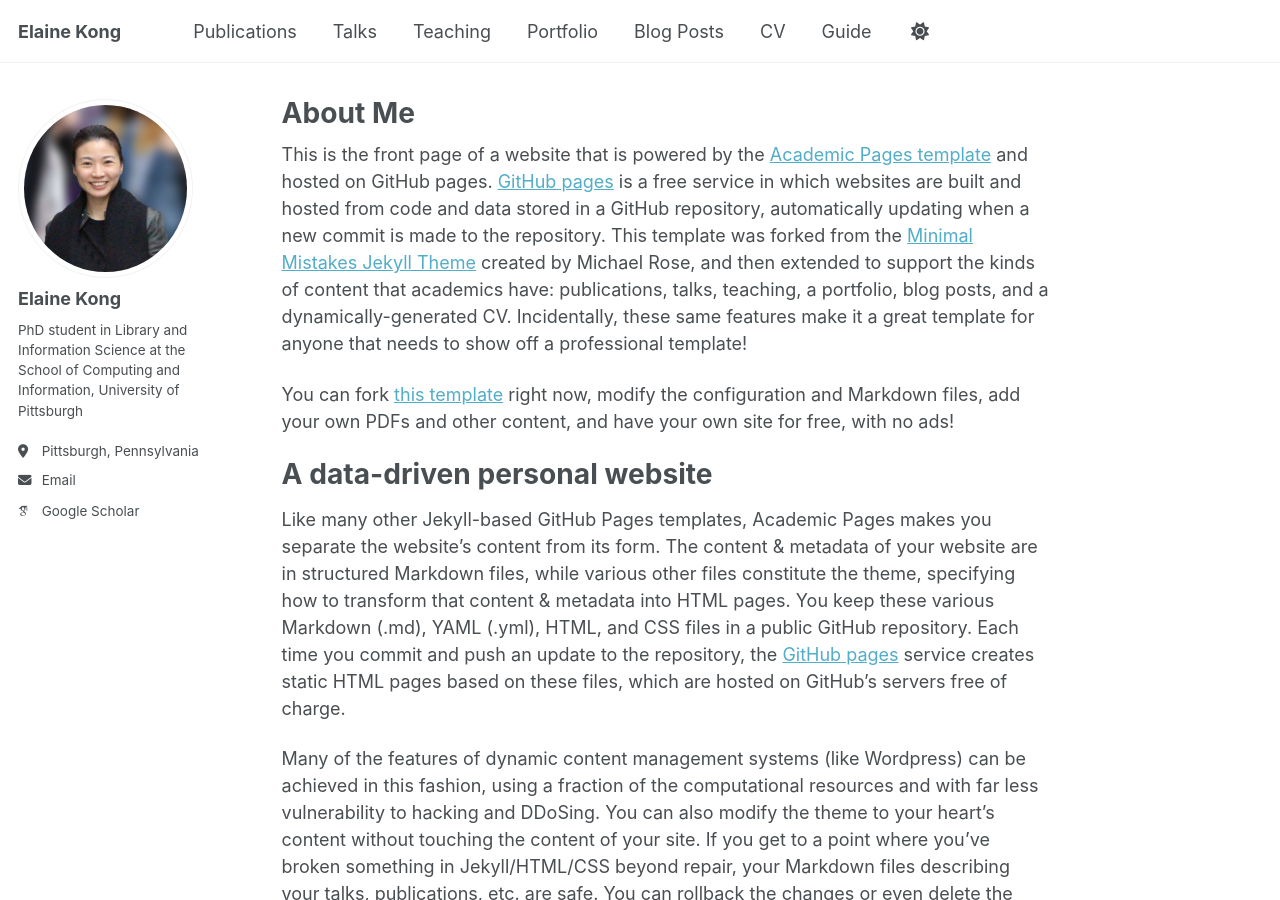
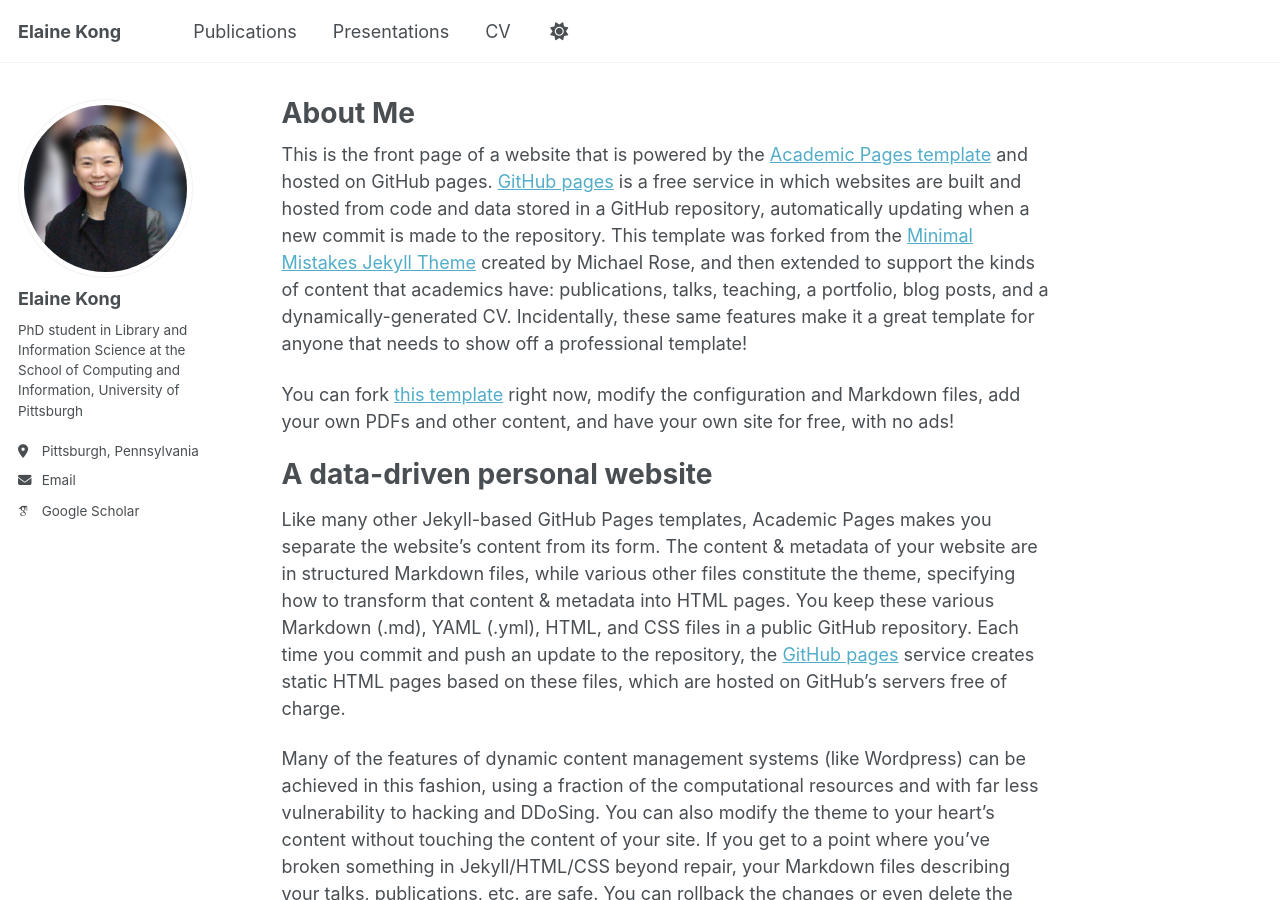
Before and after one commit to elainewskong/elainewskong.github.io, a Jekyll site: the page built from _pages/about.md, in a window 1280 px wide and 900 px high. Built offline with Jekyll 4.4.1, drawn with Linux system fonts in a browser that asks for light colours; some web fonts are replaced; a script that is not in the unit is left out.

Commit message:
navigation.yml

```diff
--- a/_data/navigation.yml
+++ b/_data/navigation.yml
@@ -11,17 +11,17 @@ main:
   - title: "Publications"
     url: /publications/
 
-  - title: "Talks"
-    url: /talks/
+  #- title: "Talks"
+  #  url: /talks/
 
-  - title: "Teaching"
-    url: /teaching/
+  #- title: "Teaching"
+  #  url: /teaching/
 
-  - title: "Portfolio"
+  - title: "Presentations"
     url: /portfolio/
 
-  - title: "Blog Posts"
-    url: /year-archive/
+  #- title: "Blog Posts"
+  #  url: /year-archive/
 
   - title: "CV"
     url: /cv/
@@ -29,5 +29,5 @@ main:
   # - title: "CV"
   #   url: /cv-json/
 
-  - title: "Guide"
-    url: /markdown/
+  #- title: "Guide"
+  #  url: /markdown/
```
